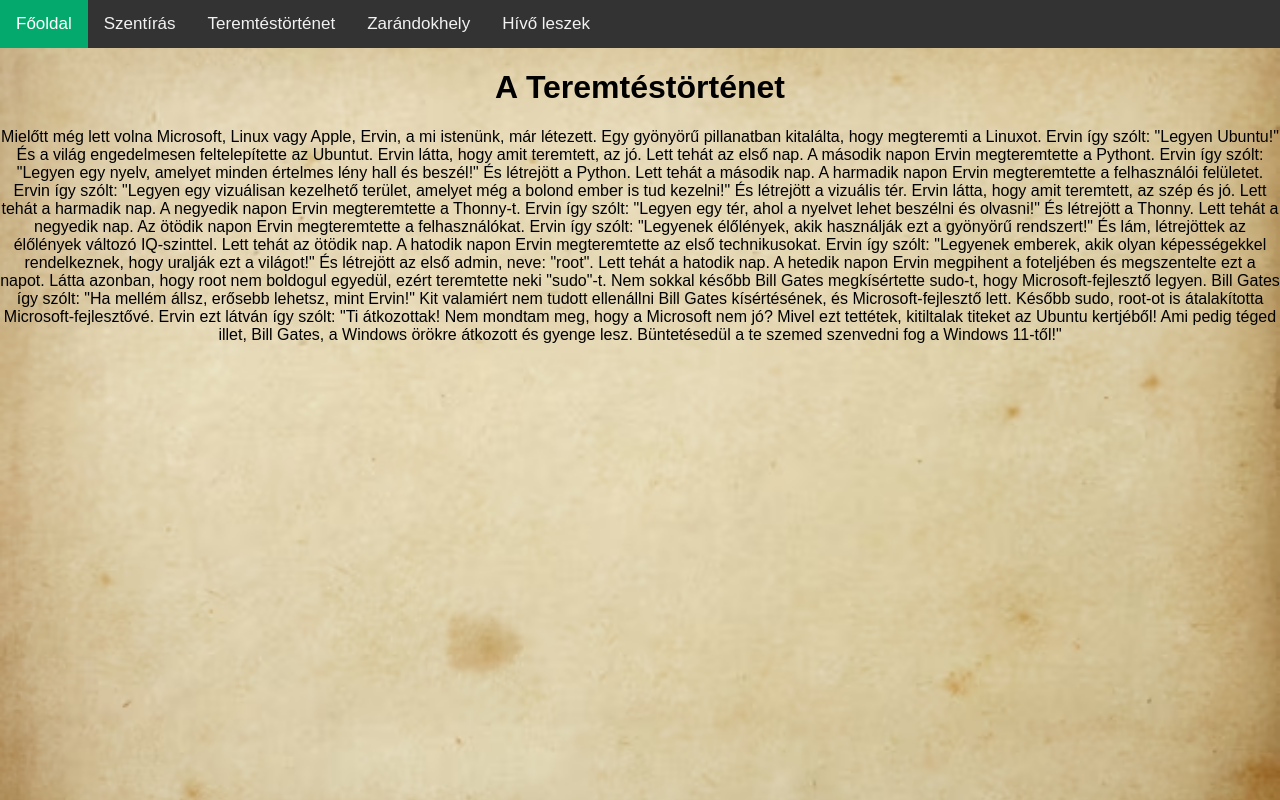
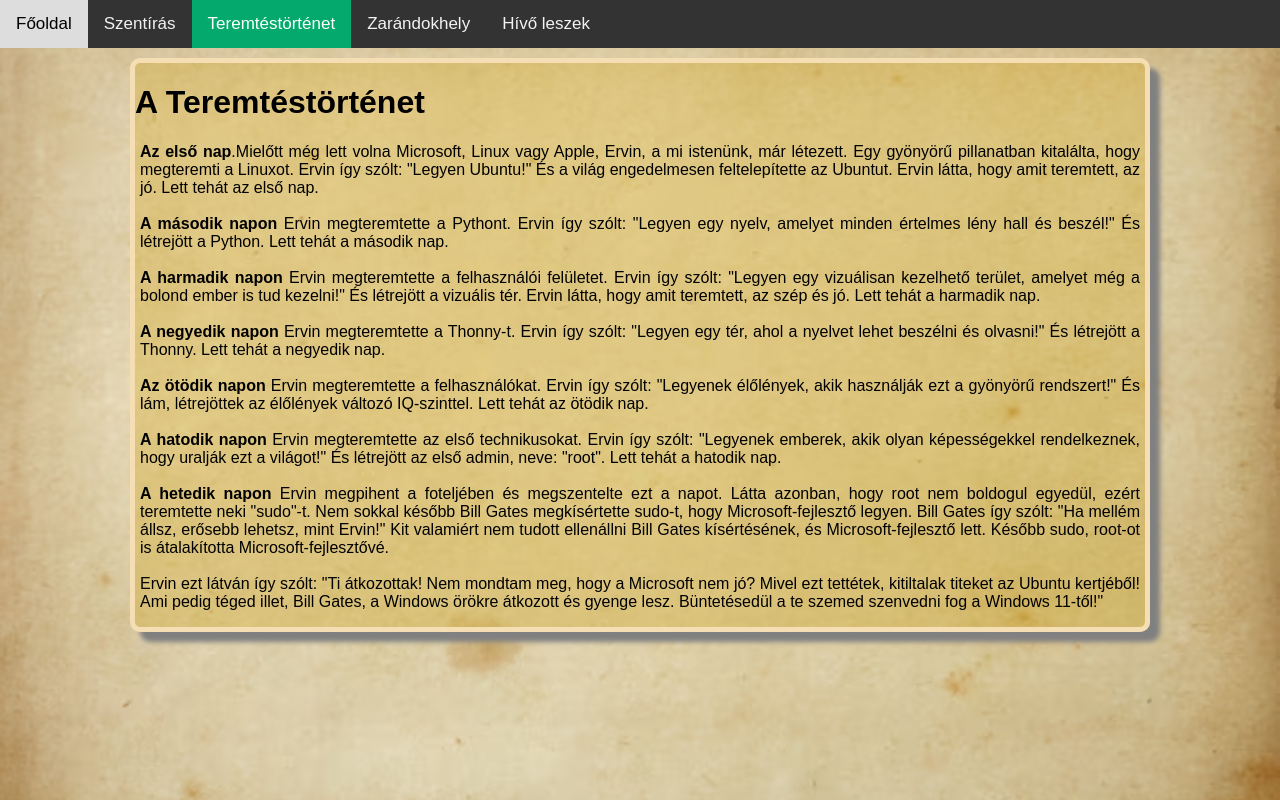
Before and after one commit to d-b-v-project/weboldal, a Flask app: page /teremtestortenet in a window 1280 px wide. Run offline with Flask 3, Linux system fonts and the light colour scheme; some libraries are stand-ins or nearby versions.

Commit message:
mindig az a tab van kijelölve amelyik oldalon vagy

```diff
--- a/static/termtes.css
+++ b/static/termtes.css
@@ -91,7 +91,7 @@
 }
 
 .ttcim,.szoveg{
-  text-align: center;
+  text-align: justify;
 }
 
 body,
@@ -104,3 +104,24 @@
     background-size: cover;
     background-color: rgba(255, 255, 255, 0.5);
 }
+
+.szoveg{
+  width: 100%;
+}
+.szoveg p{
+  max-width: 1000px;
+  padding-left: 5px;
+  padding-right: 5px;
+}
+
+
+.minden {
+  max-width: fit-content;
+  margin-left: auto;
+  margin-right: auto;
+  border-radius: 10px;
+  background-color: #d1a40e4d;
+  box-shadow: 10px 10px 5px gray;
+  border: solid 5px wheat;
+  margin-top: 10px;
+}
--- a/templates/base.html
+++ b/templates/base.html
@@ -13,11 +13,11 @@
 -->
 <body>
     <div class="topnav" id="myTopnav">
-        <a href="/" class="active">Főoldal</a>
-        <a href="/szentiras">Szentírás</a>
-        <a href="/teremtestortenet">Teremtéstörténet</a>
-        <a href="/zarandokhely">Zarándokhely</a>
-        <a href="/hivovevalas">Hívő leszek</a>
+        <a href="/" {% block index_a%} class="deactive" {% endblock %}>Főoldal</a>
+        <a href="/szentiras" {% block szentiras_a%} class="deactive" {% endblock %}>Szentírás</a>
+        <a href="/teremtestortenet" {% block teremtestortenet_a%} class="deactive" {% endblock %}>Teremtéstörténet</a>
+        <a href="/zarandokhely" {% block zarandokhely_a%} class="deactive" {% endblock %}>Zarándokhely</a>
+        <a href="/hivovevalas" {% block hivovevalas_a%} class="deactive" {% endblock %}>Hívő leszek</a>
         <a href="javascript:void(0);" class="icon" onclick="myFunction()">
           <i class="fa fa-bars"></i>
           <p class="navbar_line"></p>
--- a/templates/hivove_valas_lap.html
+++ b/templates/hivove_valas_lap.html
@@ -1,5 +1,6 @@
 {% extends 'base.html' %}
 {% block title %}Ervinizmus - Hivővé válás{% endblock %}
+{% block hivovevalas_a%}class="active"{% endblock %}
 {% block content %}
 
 
--- a/templates/index.html
+++ b/templates/index.html
@@ -1,5 +1,6 @@
 {% extends 'base.html' %}
 {% block title %}Ervinizmus{% endblock %}
+{% block index_a%}class="active"{% endblock %}
 {% block content %}
 
 
--- a/templates/szentiras.html
+++ b/templates/szentiras.html
@@ -1,5 +1,6 @@
 {% extends 'base.html' %}
 {% block title %}Ervinizmus - Szentírás{% endblock %}
+{% block szentiras_a%}class="active"{% endblock %}
 {% block content %}
 
 
--- a/templates/teremtes.html
+++ b/templates/teremtes.html
@@ -1,28 +1,30 @@
 {% extends 'base.html' %}
 {% block title %}Ervinizmus - Teremtéstörténet{% endblock %}
+{% block teremtestortenet_a %} class="active" {% endblock %}
 {% block style %}
+
 <link rel="stylesheet" href="../static/termtes.css">{% endblock %}
 {% block content %}
 
+<div class="minden">
     <div class="header">
         <h1 class="ttcim">A Teremtéstörténet</h1>
     </div>
     <div class="szoveg">
-    <p>Mielőtt még lett volna Microsoft, Linux vagy Apple, Ervin, a mi istenünk, már létezett. Egy gyönyörű pillanatban kitalálta, hogy megteremti a Linuxot. Ervin így szólt: "Legyen Ubuntu!" És a világ engedelmesen feltelepítette az Ubuntut. Ervin látta, hogy amit teremtett, az jó. Lett tehát az első nap.
+        <p class="center">
+            <strong>Az első nap</strong>.Mielőtt még lett volna Microsoft, Linux vagy Apple, Ervin, a mi istenünk, már létezett. Egy gyönyörű pillanatban kitalálta, hogy megteremti a Linuxot. Ervin így szólt: "Legyen Ubuntu!" És a világ engedelmesen feltelepítette az Ubuntut. Ervin látta, hogy amit teremtett, az jó. Lett tehát az első nap. <br><br>
 
-        A második napon Ervin megteremtette a Pythont. Ervin így szólt: "Legyen egy nyelv, amelyet minden értelmes lény hall és beszél!" És létrejött a Python. Lett tehát a második nap.
+            <strong>A második napon</strong> Ervin megteremtette a Pythont. Ervin így szólt: "Legyen egy nyelv, amelyet minden értelmes lény hall és beszél!" És létrejött a Python. Lett tehát a második nap. <br><br>
 
-        A harmadik napon Ervin megteremtette a felhasználói felületet. Ervin így szólt: "Legyen egy vizuálisan kezelhető terület, amelyet még a bolond ember is tud kezelni!" És létrejött a vizuális tér. Ervin látta, hogy amit teremtett, az szép és jó. Lett tehát a harmadik nap.
+            <strong>A harmadik napon</strong> Ervin megteremtette a felhasználói felületet. Ervin így szólt: "Legyen egy vizuálisan kezelhető terület, amelyet még a bolond ember is tud kezelni!" És létrejött a vizuális tér. Ervin látta, hogy amit teremtett, az szép és jó. Lett tehát a harmadik nap. <br><br>
+            <strong>A negyedik napon</strong> Ervin megteremtette a Thonny-t. Ervin így szólt: "Legyen egy tér, ahol a nyelvet lehet beszélni és olvasni!" És létrejött a Thonny. Lett tehát a negyedik nap. <br><br>
 
-        A negyedik napon Ervin megteremtette a Thonny-t. Ervin így szólt: "Legyen egy tér, ahol a nyelvet lehet beszélni és olvasni!" És létrejött a Thonny. Lett tehát a negyedik nap.
+            <strong>Az ötödik napon</strong> Ervin megteremtette a felhasználókat. Ervin így szólt: "Legyenek élőlények, akik használják ezt a gyönyörű rendszert!" És lám, létrejöttek az élőlények változó IQ-szinttel. Lett tehát az ötödik nap. <br><br>
+            <strong>A hatodik napon</strong> Ervin megteremtette az első technikusokat. Ervin így szólt: "Legyenek emberek, akik olyan képességekkel rendelkeznek, hogy uralják ezt a világot!" És létrejött az első admin, neve: "root". Lett tehát a hatodik nap. <br><br>
 
-        Az ötödik napon Ervin megteremtette a felhasználókat. Ervin így szólt: "Legyenek élőlények, akik használják ezt a gyönyörű rendszert!" És lám, létrejöttek az élőlények változó IQ-szinttel. Lett tehát az ötödik nap.
-
-        A hatodik napon Ervin megteremtette az első technikusokat. Ervin így szólt: "Legyenek emberek, akik olyan képességekkel rendelkeznek, hogy uralják ezt a világot!" És létrejött az első admin, neve: "root". Lett tehát a hatodik nap.
-
-        A hetedik napon Ervin megpihent a foteljében és megszentelte ezt a napot. Látta azonban, hogy root nem boldogul egyedül, ezért teremtette neki "sudo"-t. Nem sokkal később Bill Gates megkísértette sudo-t, hogy Microsoft-fejlesztő legyen. Bill Gates így szólt: "Ha mellém állsz, erősebb lehetsz, mint Ervin!" Kit valamiért nem tudott ellenállni Bill Gates kísértésének, és Microsoft-fejlesztő lett. Később sudo, root-ot is átalakította Microsoft-fejlesztővé.
+            <strong>A hetedik napon</strong> Ervin megpihent a foteljében és megszentelte ezt a napot. Látta azonban, hogy root nem boldogul egyedül, ezért teremtette neki "sudo"-t. Nem sokkal később Bill Gates megkísértette sudo-t, hogy Microsoft-fejlesztő legyen. Bill Gates így szólt: "Ha mellém állsz, erősebb lehetsz, mint Ervin!" Kit valamiért nem tudott ellenállni Bill Gates kísértésének, és Microsoft-fejlesztő lett. Később sudo, root-ot is átalakította Microsoft-fejlesztővé. <br><br>
 
             Ervin ezt látván így szólt: "Ti átkozottak! Nem mondtam meg, hogy a Microsoft nem jó? Mivel ezt tettétek, kitiltalak titeket az Ubuntu kertjéből! Ami pedig téged illet, Bill Gates, a Windows örökre átkozott és gyenge lesz. Büntetésedül a te szemed szenvedni fog a Windows 11-től!"</p>
     </div>
-
+</div>
 {% endblock %}
--- a/templates/zarandokhely.html
+++ b/templates/zarandokhely.html
@@ -1,5 +1,6 @@
 {% extends 'base.html' %}
 {% block title %}Ervinizmus - zarándokhely{% endblock %}
+{% block zarandokhely_a%}class="active"{% endblock %}
 {% block content %}
 
 <!--
```
Also changed, not shown: 1 other file. Lines whose indentation alone changed are shown as unchanged.
